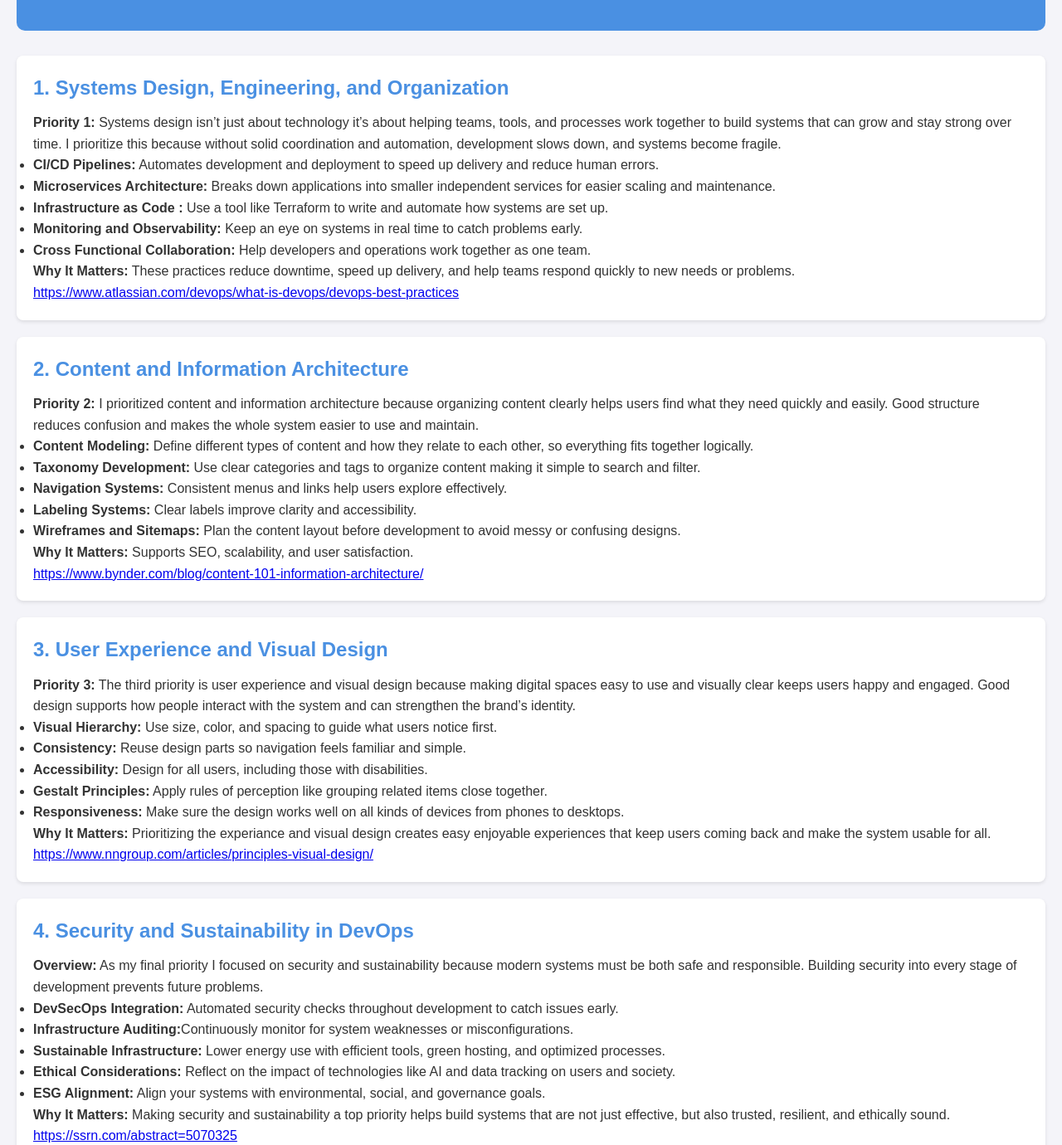
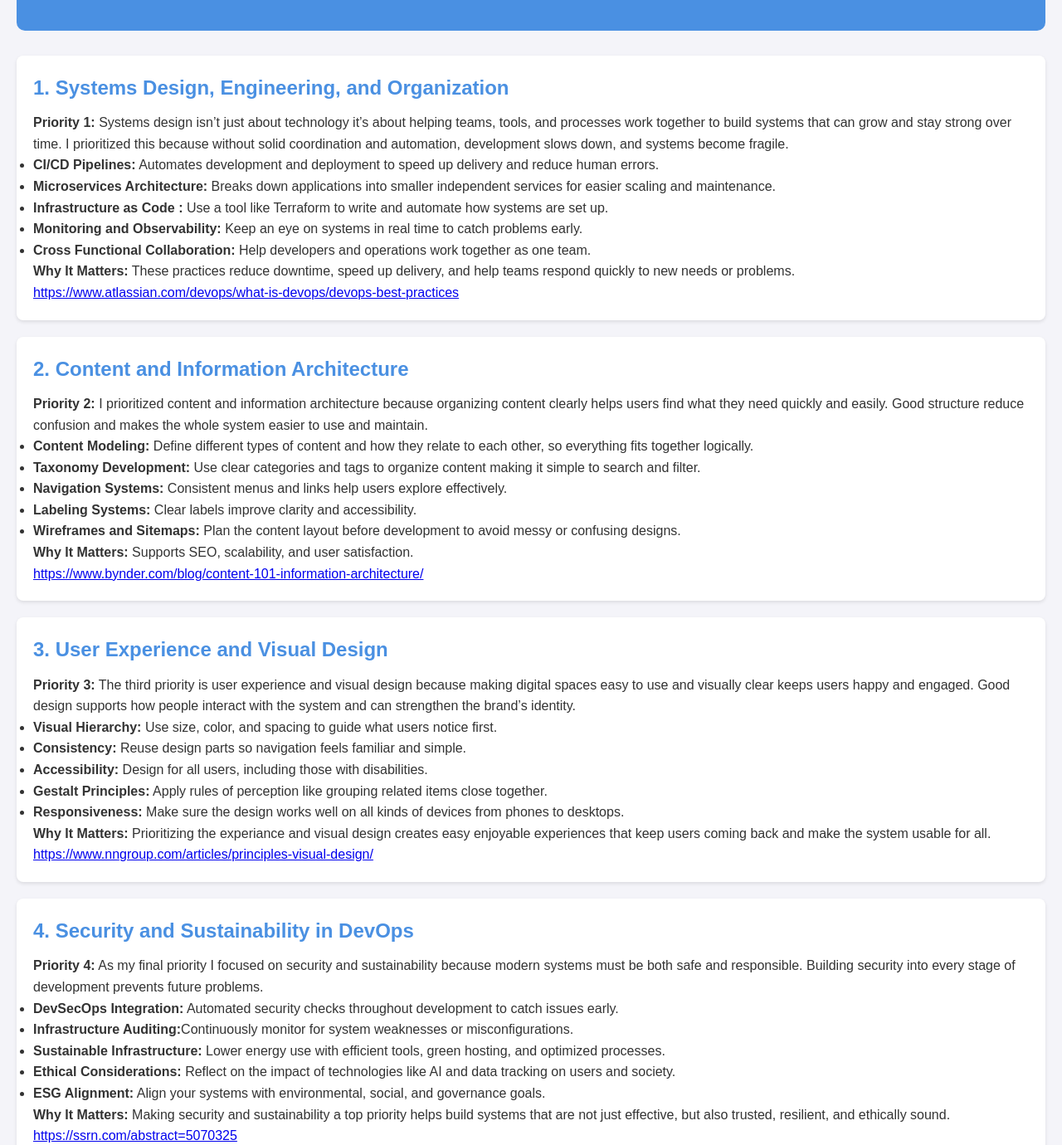
Before and after one commit to Antonioa707/Digital-Environment-Final, a plain HTML site: page index.html in a window 1280 px wide. Shown: the part 140-1520 px from the top of the page at 83% size. Drawn offline with Linux system fonts and the light colour scheme.

Commit message:
index.html

```diff
--- a/index.html
+++ b/index.html
@@ -15,7 +15,7 @@
     <section>
       <h2>1. Systems Design, Engineering, and Organization</h2>
       <p><strong>Priority 1:</strong> Systems design isn’t just about technology it’s about helping teams, tools, and processes work together to build systems that can grow and stay strong over time.
-        I prioritize this because without solid coordination and automation, development slows down, and systems become fragile.</p>
+        I prioritized this because without solid coordination and automation, development slows down, and systems become fragile.</p>
       <ul>
         <li><strong>CI/CD Pipelines:</strong> Automates development and deployment to speed up delivery and reduce human errors.</li>
         <li><strong>Microservices Architecture:</strong> Breaks down applications into smaller independent services for easier scaling and maintenance.</li>
@@ -30,7 +30,7 @@
     <section>
       <h2>2. Content and Information Architecture</h2>
       <p><strong>Priority 2:</strong>  I prioritized content and information architecture because organizing content clearly helps users find what they need quickly and easily.
-        Good structure reduces confusion and makes the whole system easier to use and maintain.</p>
+        Good structure reduce confusion and makes the whole system easier to use and maintain.</p>
       <ul>
         <li><strong>Content Modeling:</strong> Define different types of content and how they relate to each other, so everything fits together logically.</li>
         <li><strong>Taxonomy Development:</strong> Use clear categories and tags to organize content making it simple to search and filter.</li>
@@ -59,7 +59,7 @@
 
     <section>
       <h2>4. Security and Sustainability in DevOps</h2>
-      <p><strong>Overview:</strong> As my final priority I focused on security and sustainability because modern systems must be both safe and responsible.
+      <p><strong>Priority 4:</strong> As my final priority I focused on security and sustainability because modern systems must be both safe and responsible.
         Building security into every stage of development prevents future problems.</p>
       <ul>
         <li><strong>DevSecOps Integration:</strong> Automated security checks throughout development to catch issues early.</li>
```
